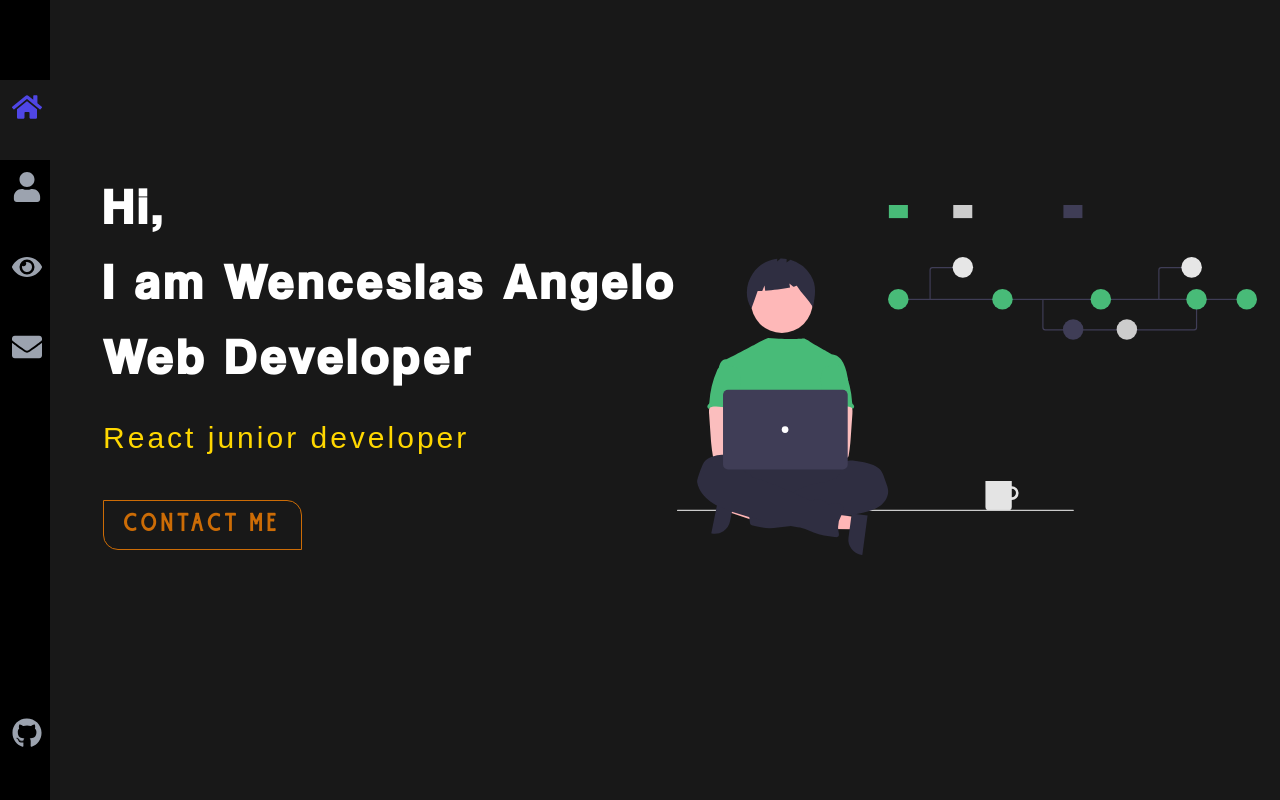
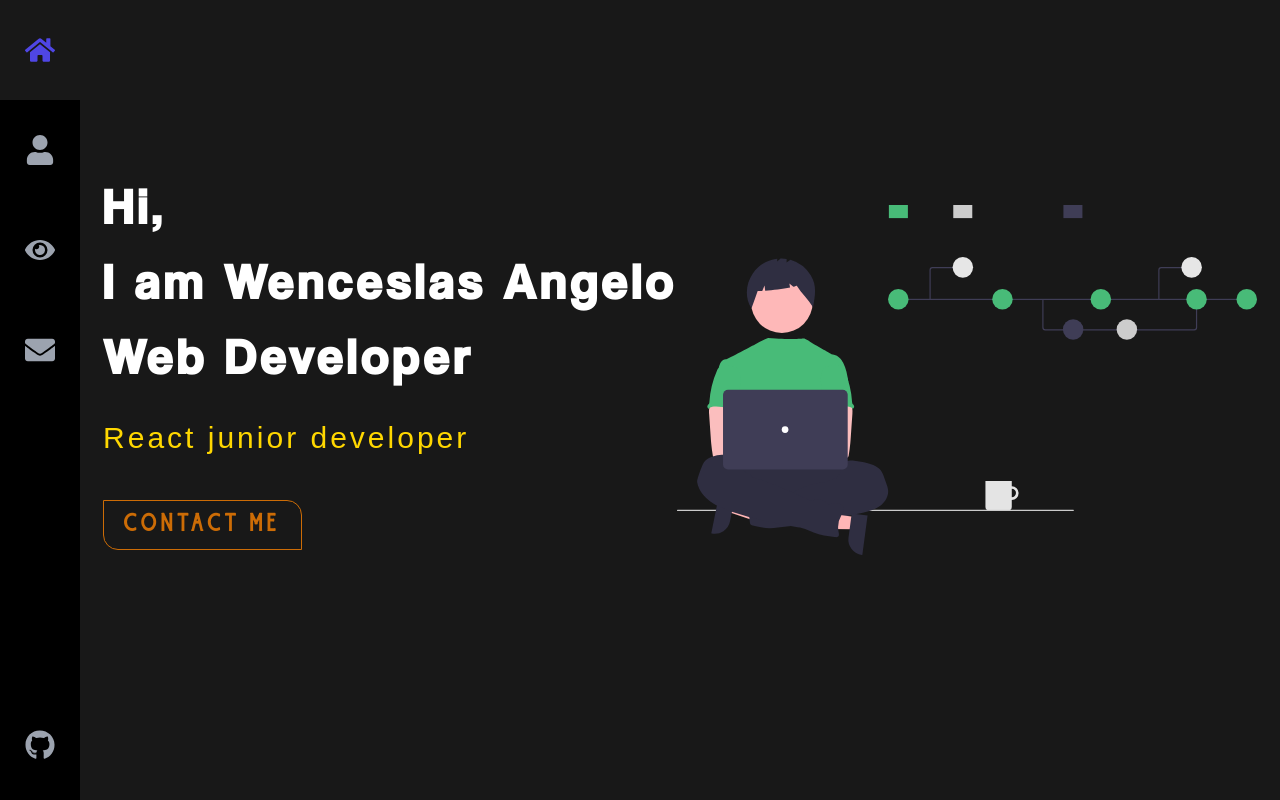
Before and after one commit to Wenceslas-Angelo/portfolio, a React (Create React App) app: page / in a window 1280 px wide. Built offline with nearby package versions, Linux system fonts and the light colour scheme.

Commit message:
redisign side bar

```diff
--- a/src/components/SideBar/index.jsx
+++ b/src/components/SideBar/index.jsx
@@ -5,16 +5,16 @@ import { FaGithub } from 'react-icons/fa';
 
 function SideBar() {
   return (
-    <div className="bg-black z-10 fixed bottom-0 w-full md:w-[50px] h-[50px] md:h-full ">
-      <nav className="absolute w-full grid md:grid-rows-4 md:top-[10%] md:h-[40%]">
+    <div className="bg-black fixed bottom-0 w-full h-[80px] z-10 md:top-0 md:w-[80px] md:h-full">
+      <nav className="w-full h-full grid grid-cols-4 md:grid-cols-1 md:h-[50%]">
         {navLinks.map((navLink) => (
           <NavLink
             key={navLink.id}
             to={navLink.to}
             className={({ isActive }) =>
               isActive
-                ? 'px-3 py-3 text-indigo-600 bg-[#181818]'
-                : 'text-gray-400 transition px-3 py-3 hover:bg-[#181818] hover:text-indigo-600 mx-auto'
+                ? 'text-indigo-600 bg-[#181818] flex justify-center items-center'
+                : 'text-gray-400 transition hover:bg-[#181818] hover:text-indigo-600 flex justify-center items-center'
             }
             activeclassname="active"
           >
@@ -23,8 +23,8 @@ function SideBar() {
         ))}
       </nav>
 
-      <ul className="hidden md:absolute md:bottom-10 md:w-full md:flex md:justify-around md:items-center">
-        <li className="text-gray-400  hover:text-indigo-600 hover:bg-[#181818] px-3 py-3 transition">
+      <ul className="absolute bottom-10 w-full hidden md:block">
+        <li className="text-gray-400 hover:text-indigo-600 flex justify-center items-center">
           <a
             target="_blank"
             rel="noreferrer"
```
